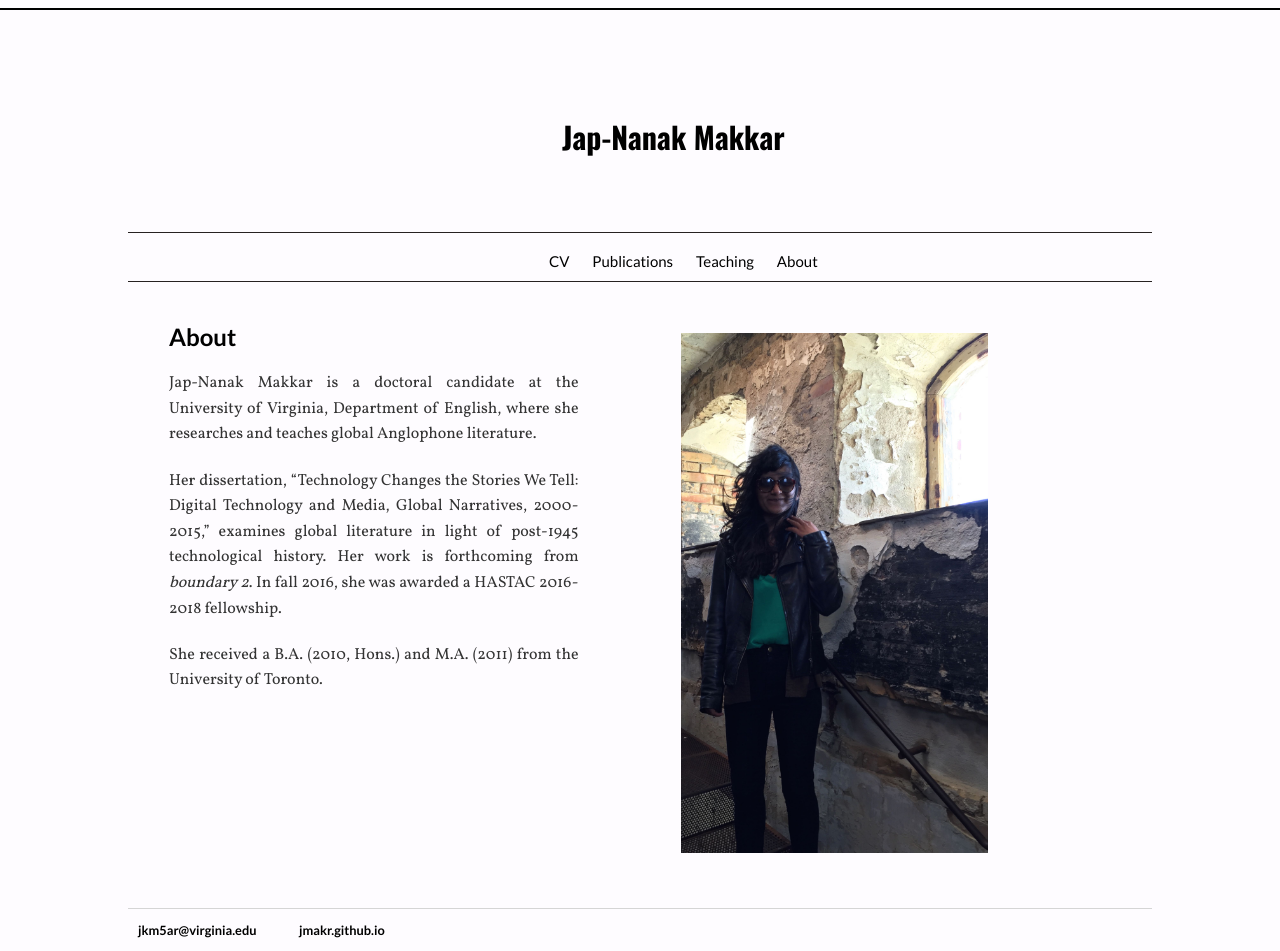
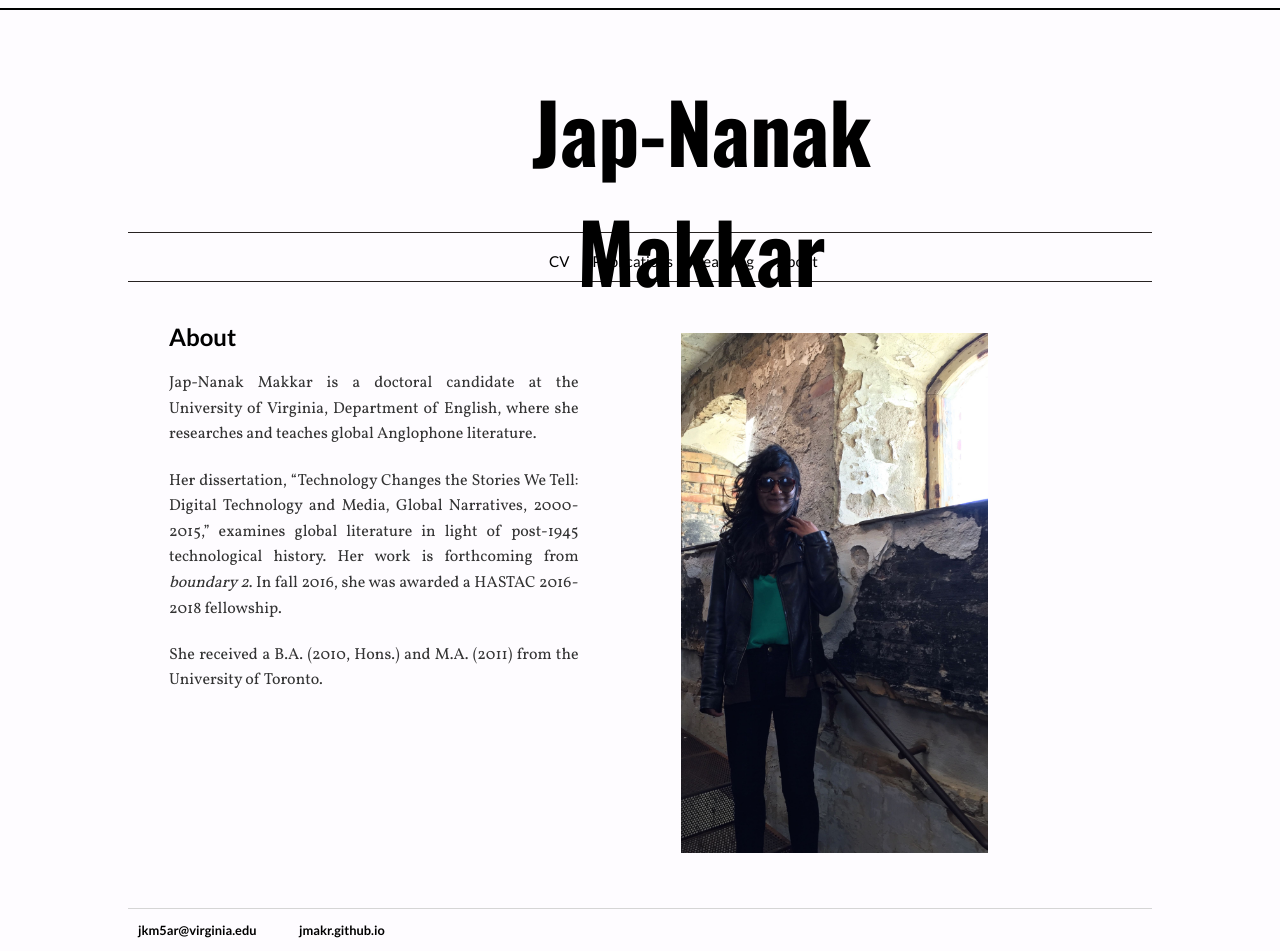
Before and after one commit to jmakr/jmakr.github.io, a Jekyll site: the page built from index.html, in a window 1280 px wide. Built offline with Jekyll 4.4.1, drawn with Linux system fonts in a browser that asks for light colours.

Commit message:
Update main.css

```diff
--- a/css/main.css
+++ b/css/main.css
@@ -24,7 +24,8 @@ h1 {
   text-align: center;
   font-family: 'Oswald', sans-serif;
   font-weight:700;
-  font-size: 30px;
+  font-size: 82px;
+  line-height: 120px;
 
 
 
```
